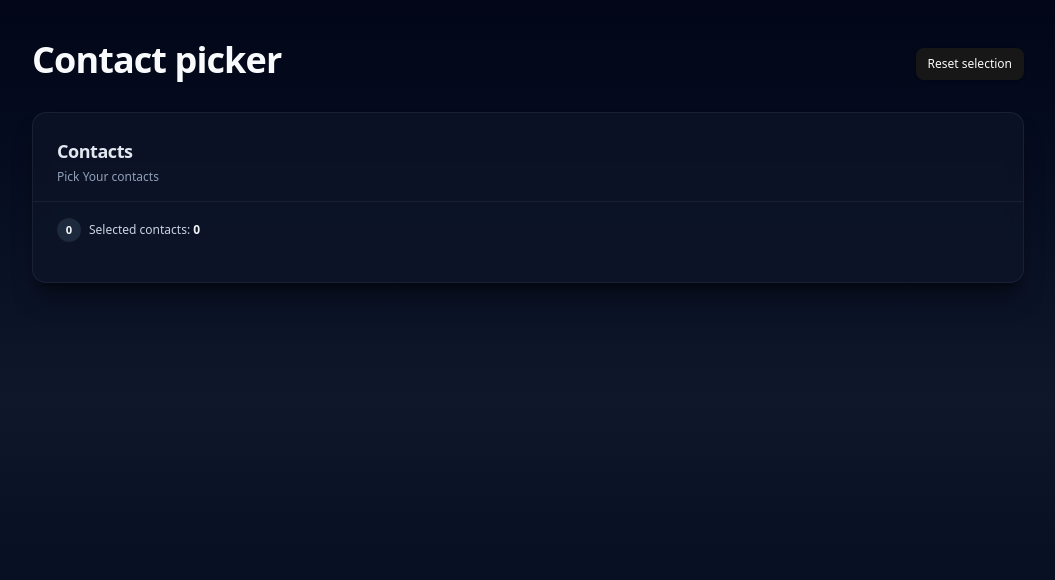
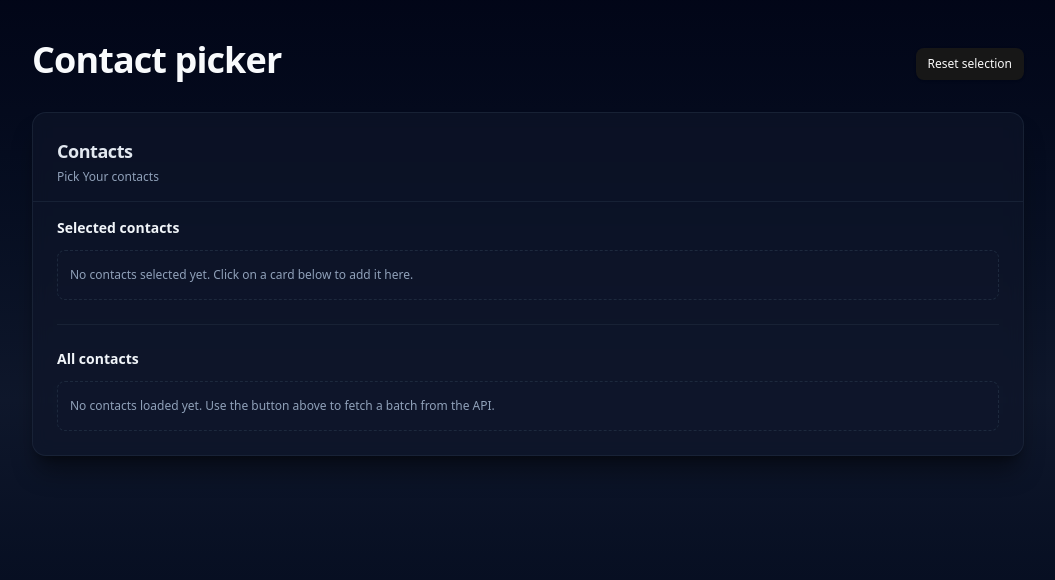
Before and after one commit to denta49/contact-list-przemek, a Next.js app: page / in a window 1280 px wide. Shown: the top 580 px of the page, without its empty margins (112-1167 px from the left). Built offline with nearby package versions, Linux system fonts and the light colour scheme.

Commit message:
working on UI and code splitting

```diff
--- a/app/page.tsx
+++ b/app/page.tsx
@@ -1,10 +1,10 @@
 "use client";
 import React from "react";
 
+import CardContentComponent from "@/components/CardContentComponent";
 import CardTop from "@/components/CardTop";
-import ContactCard from "@/components/ContactCard";
 import Header from "@/components/Header";
-import { Card, CardContent } from "@/components/ui/card";
+import { Card } from "@/components/ui/card";
 import useContacts from "@/hooks/useContacts";
 
 const Page: React.FC = () => {
@@ -19,28 +19,7 @@ const Page: React.FC = () => {
         />
         <Card className="border-slate-800/70 bg-slate-900/60 shadow-xl shadow-black/40 backdrop-blur">
           <CardTop title={"Contacts"} description={"Pick Your contacts"} />
-          <CardContent className="pt-4">
-            <section className="mb-4 flex items-center justify-between text-xs text-slate-300">
-              <div className="flex items-center gap-2">
-                <span className="flex h-6 w-6 items-center justify-center rounded-full bg-slate-800 text-[0.7rem] font-semibold text-slate-100">
-                  {contacts.length}
-                </span>
-                <span className="text-slate-300">
-                  Selected contacts:{" "}
-                  <span className="font-semibold text-slate-100">0</span>
-                </span>
-                {contacts &&
-                  contacts.map((contact) => (
-                    <ContactCard
-                      contact={contact}
-                      onToggle={() => {}}
-                      selected={false}
-                      key={contact.id}
-                    />
-                  ))}
-              </div>
-            </section>
-          </CardContent>
+          <CardContentComponent contacts={contacts} selectedContacts={[]} />
         </Card>
         <footer className="mt-2 text-xs text-slate-500"></footer>
       </div>
--- /dev/null
+++ b/src/components/CardContentComponent.tsx
@@ -0,0 +1,43 @@
+import React, { FunctionComponent } from "react";
+
+import CardContentDetails from "@/components/CardContentDetails";
+import ContactsList from "@/components/ContactsList";
+import { CardContent } from "@/components/ui/card";
+import { Separator } from "@/components/ui/separator";
+import CardContentComponentPropsType from "@/types/CardContentComponentPropsType";
+
+const CardContentComponent: FunctionComponent<
+  CardContentComponentPropsType
+> = ({ contacts, selectedContacts }) => {
+  return (
+    <CardContent className="pt-4 space-y-6">
+      <section className="space-y-3">
+        <CardContentDetails
+          contacts={selectedContacts}
+          title={"Selected contacts"}
+        />
+        {selectedContacts.length === 0 ? (
+          <div className="rounded-md border border-dashed border-slate-800 bg-slate-900/40 px-3 py-4 text-xs text-slate-400">
+            No contacts selected yet. Click on a card below to add it here.
+          </div>
+        ) : (
+          <ContactsList contacts={selectedContacts} />
+        )}
+      </section>
+      <Separator className="bg-slate-800/70" />
+      <section className="space-y-3">
+        <CardContentDetails contacts={contacts} title={"All contacts"} />
+        {contacts.length === 0 ? (
+          <div className="rounded-md border border-dashed border-slate-800 bg-slate-900/40 px-3 py-4 text-xs text-slate-400">
+            No contacts loaded yet. Use the button above to fetch a batch from
+            the API.
+          </div>
+        ) : (
+          <ContactsList contacts={contacts} />
+        )}
+      </section>
+    </CardContent>
+  );
+};
+
+export default CardContentComponent;
--- /dev/null
+++ b/src/components/CardContentDetails.tsx
@@ -0,0 +1,21 @@
+import React, { FunctionComponent } from "react";
+
+import CardContentDetailsPropsType from "@/types/CardContentDetailsPropsType";
+
+const CardContentDetails: FunctionComponent<CardContentDetailsPropsType> = ({
+  contacts,
+  title,
+}) => {
+  return (
+    <div className="flex items-center justify-between">
+      <h2 className="text-sm font-semibold text-slate-100">{title}</h2>
+      {contacts.length > 0 && (
+        <span className="text-[0.7rem] uppercase tracking-wide text-slate-500">
+          {contacts.length} contacts
+        </span>
+      )}
+    </div>
+  );
+};
+
+export default CardContentDetails;
--- a/src/components/ContactCard.tsx
+++ b/src/components/ContactCard.tsx
@@ -22,7 +22,7 @@ const ContactCard: FunctionComponent<ContactCardProps> = ({
       {/*Tutaj nie sprawdzam, czy zmienne istnieją, bo widze, ze wszedzie w bazie sa ok - gdyby jednak nie byly, to nalezy tu taka walidacje dodac*/}
       <CardHeader className="flex flex-row items-center justify-between space-y-0 pb-3">
         <div>
-          <div className="text-sm font-semibold leading-tight">
+          <div className="text-sm font-semibold leading-tight text-slate-200">
             {contact.firstNameLastName}
           </div>
           <div className="mt-1 flex items-center gap-1 text-xs text-slate-400">
--- /dev/null
+++ b/src/components/ContactsList.tsx
@@ -0,0 +1,22 @@
+import React, { FunctionComponent } from "react";
+
+import ContactCard from "@/components/ContactCard";
+import ContactsListPropsType from "@/types/ContactsListPropsType";
+
+const ContactsList: FunctionComponent<ContactsListPropsType> = ({
+  contacts,
+}) => {
+  return (
+    <div className="grid grid-cols-1 gap-3 sm:grid-cols-2 md:grid-cols-3">
+      {contacts.map((contact) => (
+        <ContactCard
+          key={contact.id}
+          contact={contact}
+          selected={false}
+          onToggle={() => {}}
+        />
+      ))}
+    </div>
+  );
+};
+export default ContactsList;
--- /dev/null
+++ b/src/types/CardContentComponentPropsType.ts
@@ -0,0 +1,8 @@
+import ContactType from "@/types/ContactType";
+
+type CardContentComponentPropsType = {
+  contacts: ContactType[];
+  selectedContacts: ContactType[];
+};
+
+export default CardContentComponentPropsType;
--- /dev/null
+++ b/src/types/CardContentDetailsPropsType.ts
@@ -0,0 +1,8 @@
+import ContactType from "@/types/ContactType";
+
+type CardContentDetailsPropsType = {
+  contacts: ContactType[];
+  title: string;
+};
+
+export default CardContentDetailsPropsType;
--- /dev/null
+++ b/src/types/ContactsListPropsType.ts
@@ -0,0 +1,7 @@
+import ContactType from "@/types/ContactType";
+
+type ContactsListPropsType = {
+  contacts: ContactType[];
+};
+
+export default ContactsListPropsType;
```
